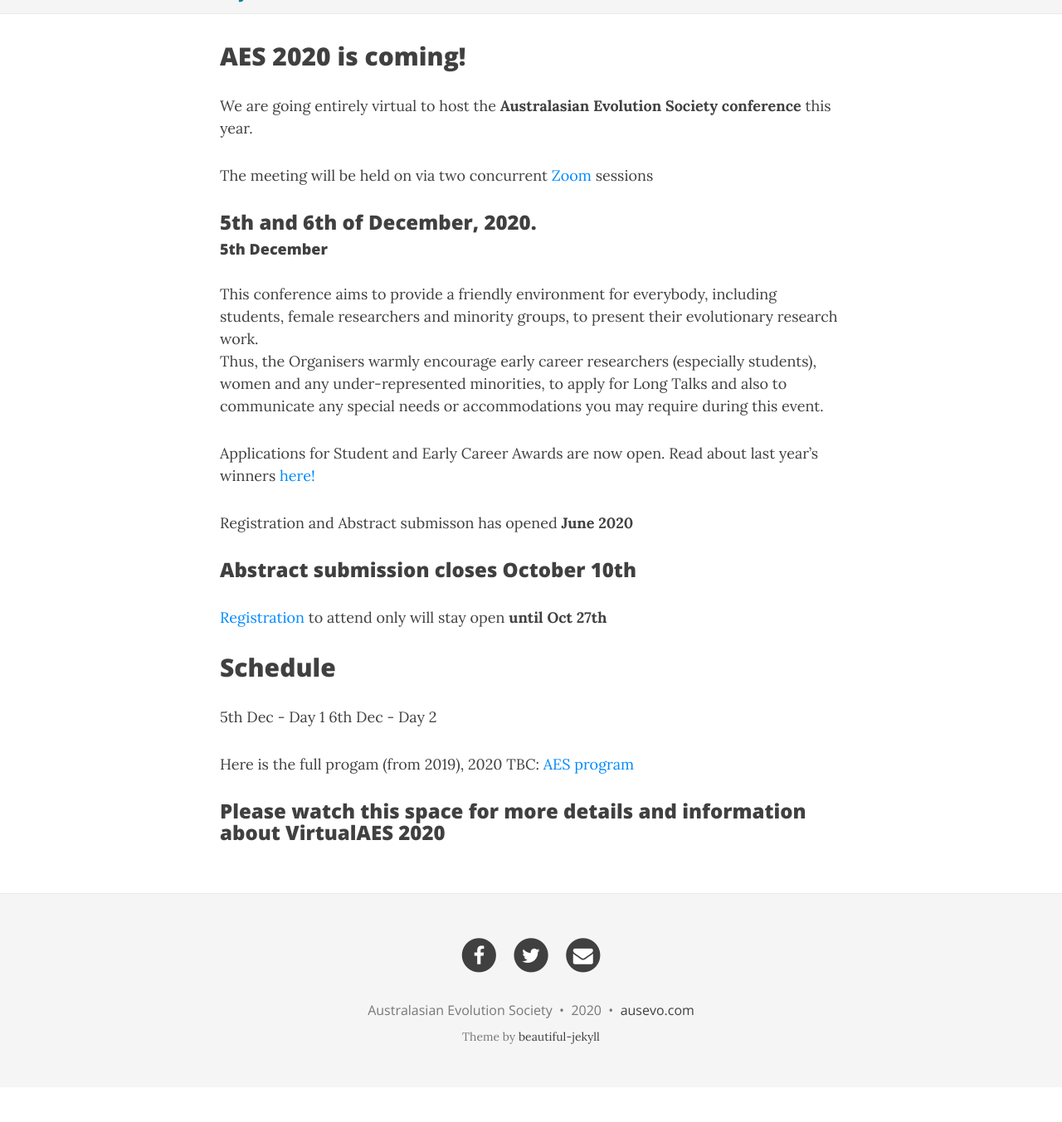
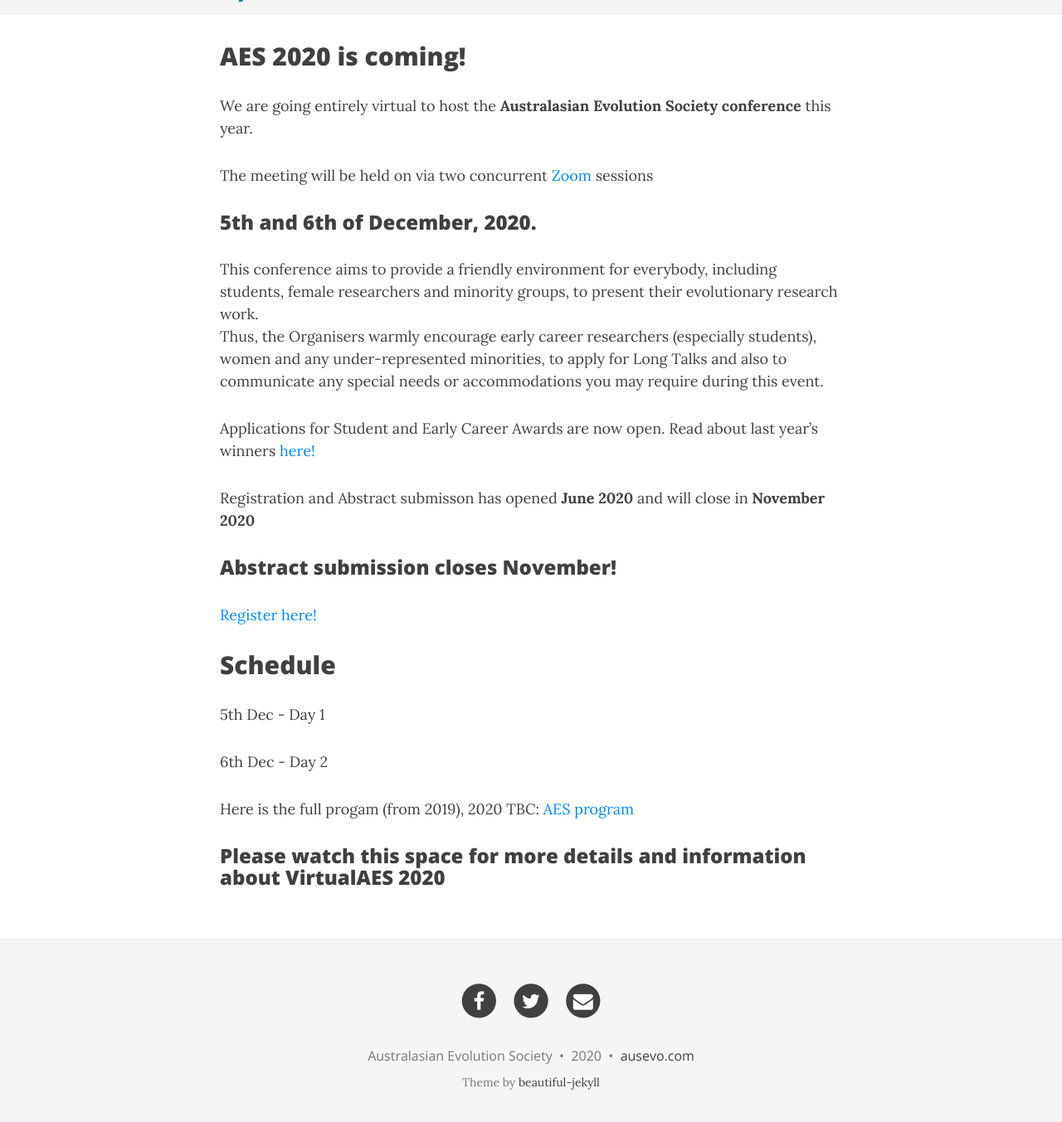
Before and after one commit to ausevo/ausevo.github.io, a Jekyll site: the page built from conference.md, in a window 1280 px wide and 1400 px high, scrolled down 459 px, cut to the strip 34-1387 px from the top of the window. Shown: the whole strip at 83% size. Built offline with Jekyll 4.4.1, drawn with Linux system fonts in a browser that asks for light colours; nearby versions of some CDN libraries; before the commit the page ends 1804 px from its top, so only the background shows below that.

Commit message:
Update conference.md
updates to fix website style

```diff
--- a/conference.md
+++ b/conference.md
@@ -14,22 +14,21 @@ We are going entirely virtual to host the **Australasian Evolution Society confe
 The meeting will be held on via two concurrent [Zoom](https://zoom.us/) sessions
 ### 5th and 6th of December, 2020.
 
-#### 5th December
-
 This conference aims to provide a friendly environment for everybody, including students, female researchers and minority groups, to present their evolutionary research work.
 Thus, the Organisers warmly encourage early career researchers (especially students), women and any under-represented minorities, to apply for Long Talks and also to communicate any special needs or accommodations you may require during this event.
 
 Applications for Student and Early Career Awards are now open. Read about last year's winners [here!](http://ausevo.com/2019-08-08-AES_Award_Winners/)
 
-Registration and Abstract submisson has opened **June 2020**
+Registration and Abstract submisson has opened **June 2020** and will close in **November 2020**
 
-### Abstract submission closes October 10th
-[Registration](https://aes.corsizio.com/c/5f4c21ebbe49c0a9515df868) to attend only will stay open **until Oct 27th**
+### Abstract submission closes November!
+[Register here!](https://aes.corsizio.com/c/5f4c21ebbe49c0a9515df868)
 
 
 ## Schedule
 
 5th Dec - Day 1
+
 6th Dec - Day 2
 
 Here is the full progam (from 2019), 2020 TBC:
```
